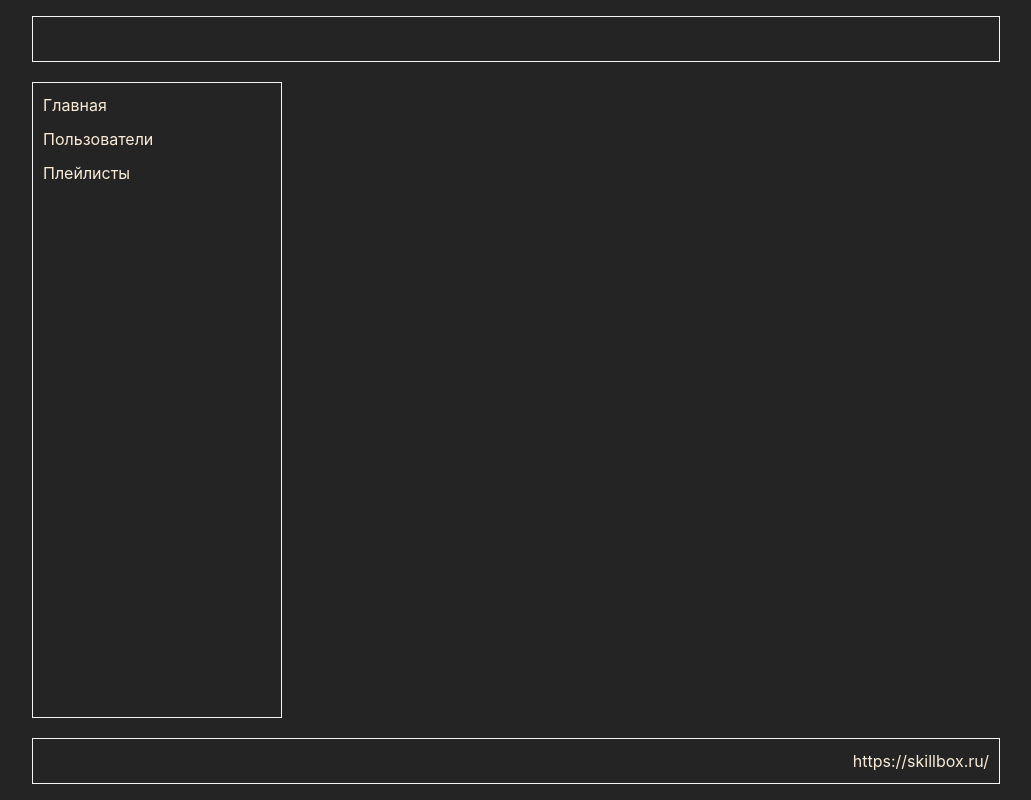
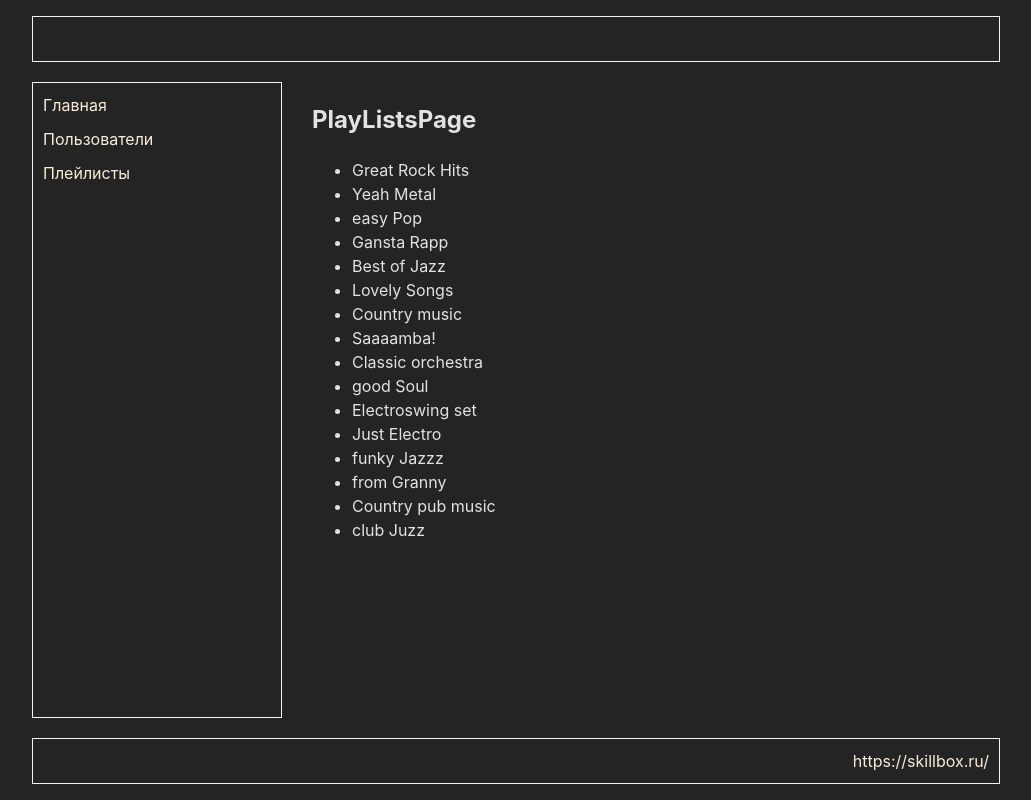
Before and after one commit to nukleaz/routing-practice, a React (Vite) app: page /playlists in a window 1280 px wide. Shown: the whole page, without its empty margins (124-1155 px from the left). Built offline with nearby package versions, Linux system fonts and the light colour scheme.

Commit message:
added a PlayListsPage

```diff
--- a/src/App.tsx
+++ b/src/App.tsx
@@ -1,6 +1,7 @@
 import { BrowserRouter, Link, Route, Routes } from 'react-router-dom';
 import './app.css';
 import { MainPage, UserInfoPage, UsersPage } from './pages';
+import { PlayListsPage } from './pages/PlayListsPage/PlayListsPage';
 import { PlaylistInfoPage } from './pages/PlaylistInfoPage/PlaylistInfoPage';
 
 export function App() {
@@ -20,6 +21,7 @@ export function App() {
 						<Route path='/' element={<MainPage />} />
 						<Route path='/users' element={<UsersPage />} />
 						<Route path='/users/:userId' element={<UserInfoPage />} />
+						<Route path='/playlists' element={<PlayListsPage />} />
 						<Route
 							path='/playlists/:playlistId'
 							element={<PlaylistInfoPage />}
--- /dev/null
+++ b/src/pages/PlayListsPage/PlayListsPage.tsx
@@ -0,0 +1,18 @@
+import { PLAYLISTS } from '../../data';
+import './PlayListsPage.css';
+
+export function PlayListsPage() {
+	return (
+		<div className='PlayListsPage'>
+			<h2>PlayListsPage</h2>
+
+			<ul className='playlist-lis'>
+				{PLAYLISTS.filter(playlist => playlist.songs.length !== 0).map(
+					playlist => (
+						<li className='playlist-item'>{playlist.name}</li>
+					)
+				)}
+			</ul>
+		</div>
+	);
+}
```
Also changed, not shown: src/pages/PlayListsPage/PlayListsPage.css (added).
